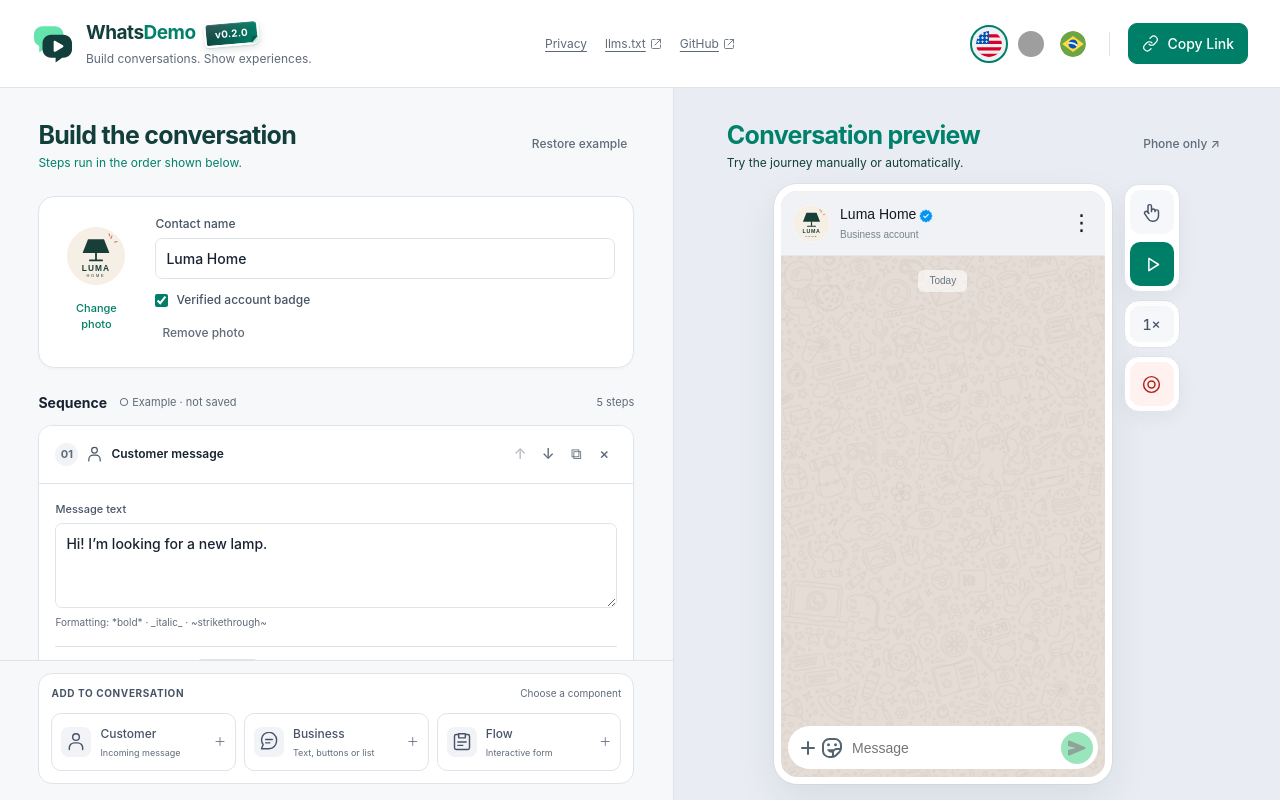
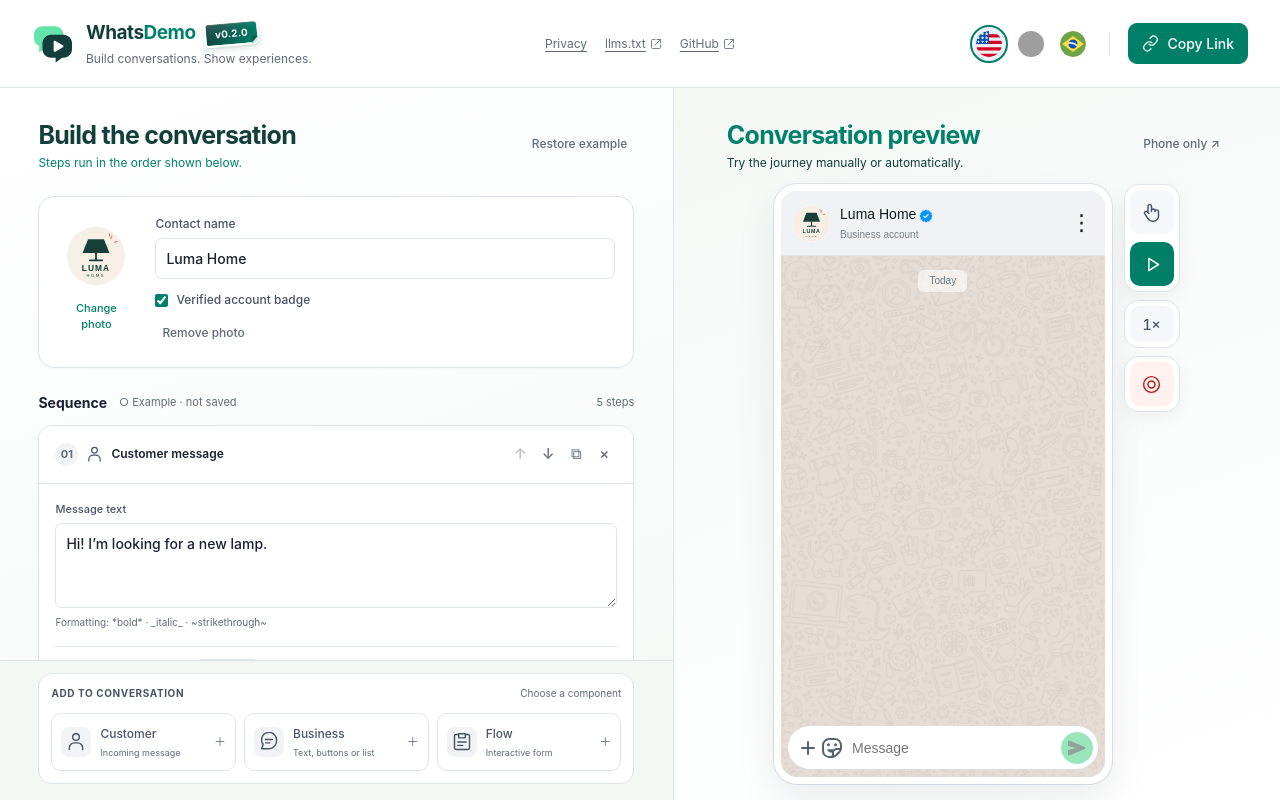
Before and after one commit to guilher-me/whats-demo, a React (Vite) app: page / in a window 1280 px wide. Built offline with nearby package versions, Linux system fonts and the light colour scheme; grey boxes are pictures that could not be loaded.

Commit message:
style: soften workspace backgrounds with subtle green gradients

```diff
--- a/src/styles/base.css
+++ b/src/styles/base.css
@@ -325,7 +325,7 @@ h3 {
   gap: 12px;
   height: calc(100vh - 88px);
   overflow-y: auto;
-  background: var(--surface-preview);
+  background: var(--background-preview);
 }
 .preview-heading {
   width: 100%;
@@ -382,7 +382,7 @@ h3 {
   min-height: 100vh;
   justify-content: center;
   padding: 24px;
-  background: var(--surface-preview);
+  background: var(--background-preview);
 }
 .focus-mode #exit-record {
   display: block;
--- a/src/styles/controls.css
+++ b/src/styles/controls.css
@@ -1,6 +1,6 @@
 /* Editor controls: scoped separately so conversation visuals remain reusable. */
 .editor {
-  background: var(--surface-editor);
+  background: var(--background-editor);
 }
 .section-heading h2,
 .preview-heading h2 {
--- a/src/styles/tokens.css
+++ b/src/styles/tokens.css
@@ -12,8 +12,10 @@
   --line: #dfe4eb;
   --soft: #f1f3f6;
   --surface: #ffffff;
-  --surface-editor: #f7f8fa;
-  --surface-preview: #e9edf3;
+  --surface-editor: #f3f8f5;
+  --surface-preview: #f3f8f5;
+  --background-editor: linear-gradient(160deg, #ffffff 0%, #fbfdfc 45%, #f3f8f5 100%);
+  --background-preview: linear-gradient(160deg, #f3f8f5 0%, #fbfdfc 55%, #ffffff 100%);
   --surface-subtle: #f5f7fa;
   --surface-hover: #edf1f5;
   --text-secondary: #475467;
```
